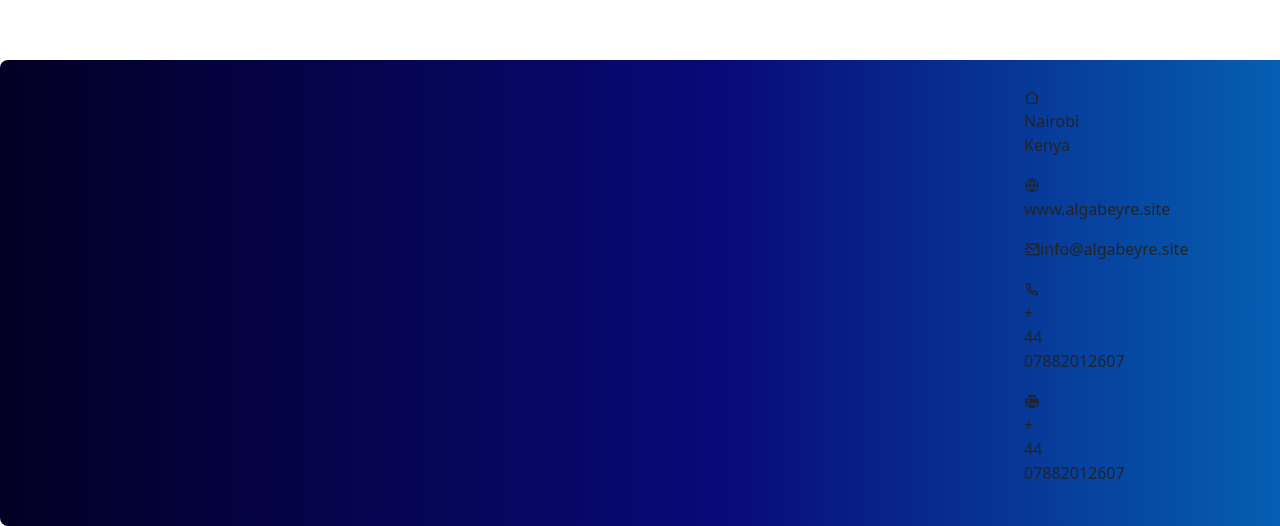
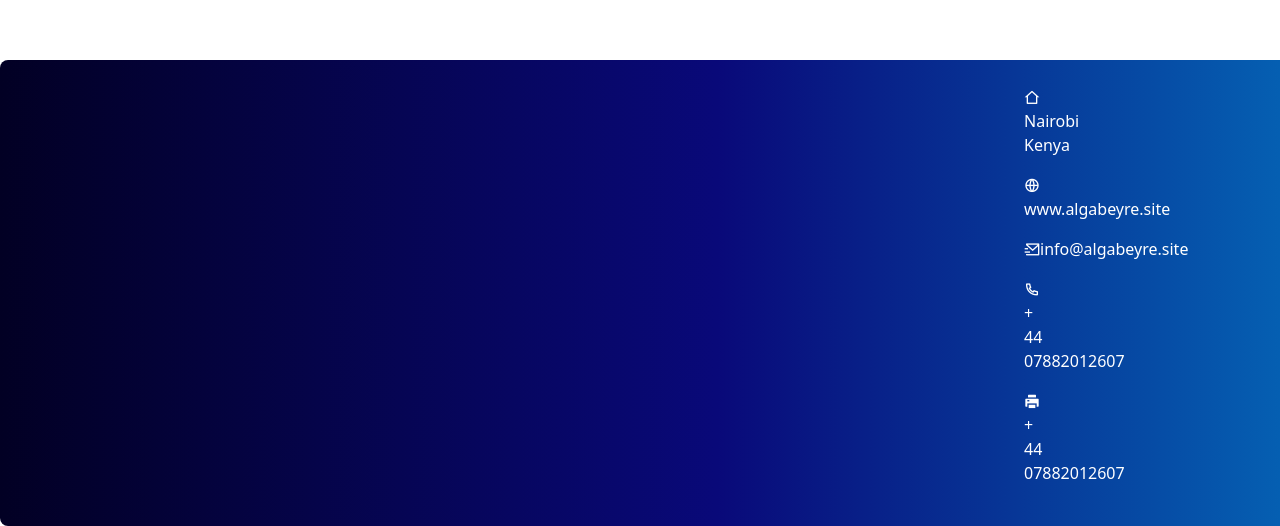
Before and after one commit to Algabeyre/alim20-, a plain HTML site: page index.html in a window 1280 px wide. Shown: the part 2487-3013 px from the top of the page. Drawn offline with nearby package versions, Linux system fonts and the light colour scheme.

Commit message:
Update index.html

```diff
--- a/index.html
+++ b/index.html
@@ -27,7 +27,10 @@
     }
   iframe{ border-radius: 12px; margin-left: 50px; margin-bottom: 12px; }
 
-
+   p , i {
+     color:#fff;
+     cursor:pointer;
+   }
       footer{
       position: relative;
         top:2000px;
```
